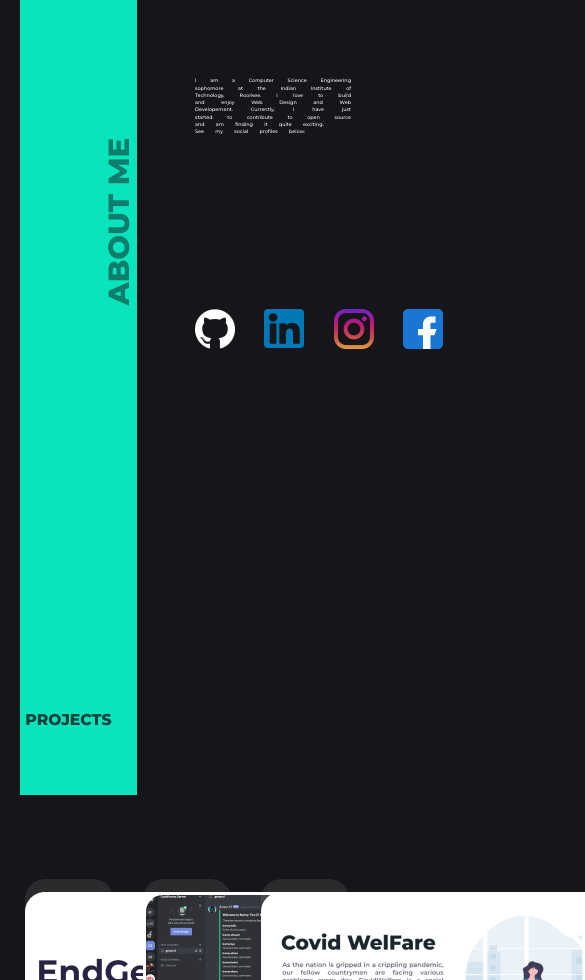
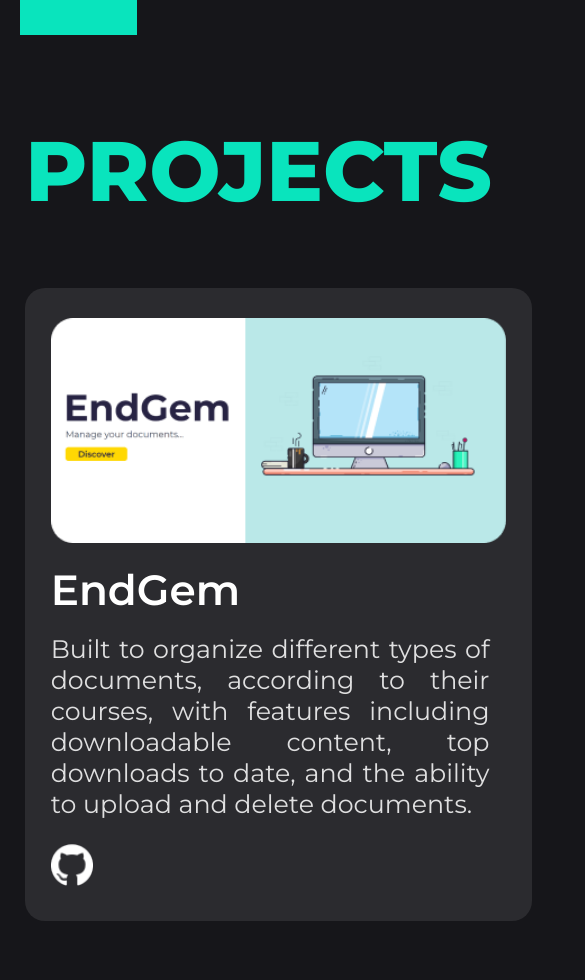
Before and after one commit to daksh4469/Portfolio, a React (Create React App) app: page / in a window 390 px wide. Shown: the part 1020-2000 px from the top of the page, 585 px wide, since content can reach past the window. Built offline with nearby package versions, Linux system fonts and the light colour scheme.

Commit message:
Update styles

```diff
--- a/src/components/styles/about.css
+++ b/src/components/styles/about.css
@@ -39,3 +39,42 @@
 .icons-list li {
   padding-right: 7.5vw;
 }
+
+@media (max-width: 768px) {
+  .heading {
+    font-family: "Montserrat", sans-serif;
+    font-weight: 800;
+    font-size: 7.25vh;
+    color: rgba(22, 22, 26, 0.5);
+    z-index: 2;
+    transform: rotate(270deg);
+    position: absolute;
+    top: 75vh;
+    left: -17.5vw;
+  }
+
+  .aboutme {
+    position: absolute;
+    top: 58vh;
+    left: 45vw;
+    width: 50vh;
+    height: 40vh;
+    text-align: justify;
+    font-family: "Montserrat", sans-serif;
+    font-weight: 500;
+    font-size: 6vw;
+  }
+
+  .icons-list {
+    position: absolute;
+    top: 102.5vh;
+    left: 45vw;
+    display: flex;
+    flex-direction: row;
+    list-style: none;
+  }
+
+  .icons-list li {
+    padding-right: 8vh;
+  }
+}
--- a/src/components/styles/card.css
+++ b/src/components/styles/card.css
@@ -54,3 +54,47 @@
   margin-left: 1vw;
   float: left;
 }
+
+@media (max-width: 768px) {
+  .outer-div {
+    background-color: rgba(255, 255, 255, 0.09);
+    width: 60vh;
+    height: 75vh;
+    font-family: "Montserrat", sans-serif;
+    position: relative;
+    margin-top: 20vh;
+    border-radius: 20px;
+    margin-left: 5vw;
+    color: #fff;
+  }
+
+  .img-container img {
+    width: 54vh;
+    padding-top: 2vh;
+  }
+
+  .card-name {
+    font-weight: 600;
+    font-size: 5vh;
+    position: relative;
+    padding-top: 2vh;
+    padding-left: 3vh;
+    text-align: left;
+  }
+
+  .inner-div {
+    font-size: 3vh;
+    padding-top: 2vh;
+    padding-left: 3vh;
+    width: 55vh;
+  }
+
+  .code-link {
+    height: 5vh;
+    width: auto;
+    position: relative;
+    margin-top: 3vh;
+    margin-left: 3vh;
+    float: left;
+  }
+}
--- a/src/components/styles/contact.css
+++ b/src/components/styles/contact.css
@@ -99,3 +99,45 @@ input[type="text"] {
   padding-left: 5px;
   font-size: 1vw;
 }
+
+@media (max-width: 768px) {
+  .contact-div {
+    font-family: "Montserrat", sans-serif;
+    background-color: rgba(255, 255, 255, 0.05);
+    height: 100vh;
+    width: 162.75vw;
+    position: absolute;
+    z-index: -1;
+    top: 550vh;
+    text-align: left;
+  }
+
+  .contact-me img {
+    position: absolute;
+    left: 45vw;
+    top: 15vh;
+  }
+
+  .contact-form {
+    width: 100vw;
+    position: relative;
+    margin-left: 12vw;
+    margin-top: 5vh;
+    font-family: "Montserrat", sans-serif;
+  }
+
+  .contact-form input {
+    width: 120vw;
+    height: 3vh;
+  }
+
+  .contact-form textarea {
+    width: 120vw;
+    height: 15vh;
+  }
+
+  .send-button {
+    width: 90vw;
+    height: 6vh;
+  }
+}
--- a/src/components/styles/home.css
+++ b/src/components/styles/home.css
@@ -10,7 +10,7 @@
 
 .left-text {
   font-weight: bold;
-  font-size: 10vh;
+  font-size: 5.25vw;
   position: absolute;
   left: 5vw;
   top: 15vw;
@@ -23,6 +23,7 @@
   top: 21.5vh;
   left: 35vw;
   transform: translate(-50%, -50%);
+  height: 20vw;
 }
 
 #name path:nth-child(1) {
@@ -90,3 +91,22 @@
     stroke-dashoffset: 0;
   }
 }
+
+@media (max-width: 768px) {
+  .left-text {
+    font-weight: bold;
+    font-size: 15vw;
+    position: absolute;
+    left: 5vw;
+    top: 25vw;
+    text-align: left;
+  }
+
+  #name {
+    position: absolute;
+    top: 26.5vh;
+    left: 49vw;
+    transform: translate(-50%, -50%);
+    height: 13.5vw;
+  }
+}
--- a/src/components/styles/navbar.css
+++ b/src/components/styles/navbar.css
@@ -29,3 +29,16 @@
 .navlist li a:hover {
   color: #09e4bd;
 }
+
+@media (max-width: 768px) {
+  .naigation-bar {
+    display: none;
+  }
+  .navlist {
+    display: none;
+  }
+
+  .navlist li {
+    display: none;
+  }
+}
--- a/src/components/styles/projects.css
+++ b/src/components/styles/projects.css
@@ -21,3 +21,26 @@
   position: relative;
   margin-left: 1.5vw;
 }
+
+@media (max-width: 768px) {
+  .projects {
+    position: absolute;
+    top: 135vh;
+  }
+
+  .projects span {
+    font-family: "Montserrat", sans-serif;
+    color: #09e4bd;
+    font-weight: 800;
+    font-size: 10vh;
+    position: absolute;
+    z-index: 2;
+  }
+
+  .card-list {
+    display: flex;
+    flex-direction: column;
+    position: relative;
+    margin-left: 1.5vw;
+  }
+}
--- a/src/components/styles/skills.css
+++ b/src/components/styles/skills.css
@@ -60,3 +60,32 @@
   transform: translatey(0px);
   animation: float 7.5s ease-in-out infinite;
 }
+
+@media (max-width: 768px) {
+  .heading-skills {
+    display: none;
+  }
+
+  .tools {
+    font-family: "Montserrat", sans-serif;
+    font-weight: 600;
+    font-size: 10vh;
+    color: #fff;
+    position: absolute;
+    top: 435vh;
+    left: 15vw;
+  }
+
+  .row1 {
+    position: absolute;
+    top: 470vh;
+    left: 3vw;
+    width: 150vw;
+  }
+
+  .row1 img {
+    margin-left: 3.5vh;
+    height: 80px;
+    width: 80px;
+  }
+}
--- a/src/index.css
+++ b/src/index.css
@@ -51,3 +51,22 @@ code {
   transition: all ease-in-out 0.35s;
   transform: scale(1.15);
 }
+
+@media (max-width: 768px) {
+  .block-1 {
+    background-color: #09e4bd;
+    height: 75vh;
+    width: 30vw;
+    position: absolute;
+    top: 50vh;
+    left: 5vw;
+  }
+
+  .block-2 {
+    display: none;
+  }
+
+  .scroll-icon {
+    visibility: hidden;
+  }
+}
```
